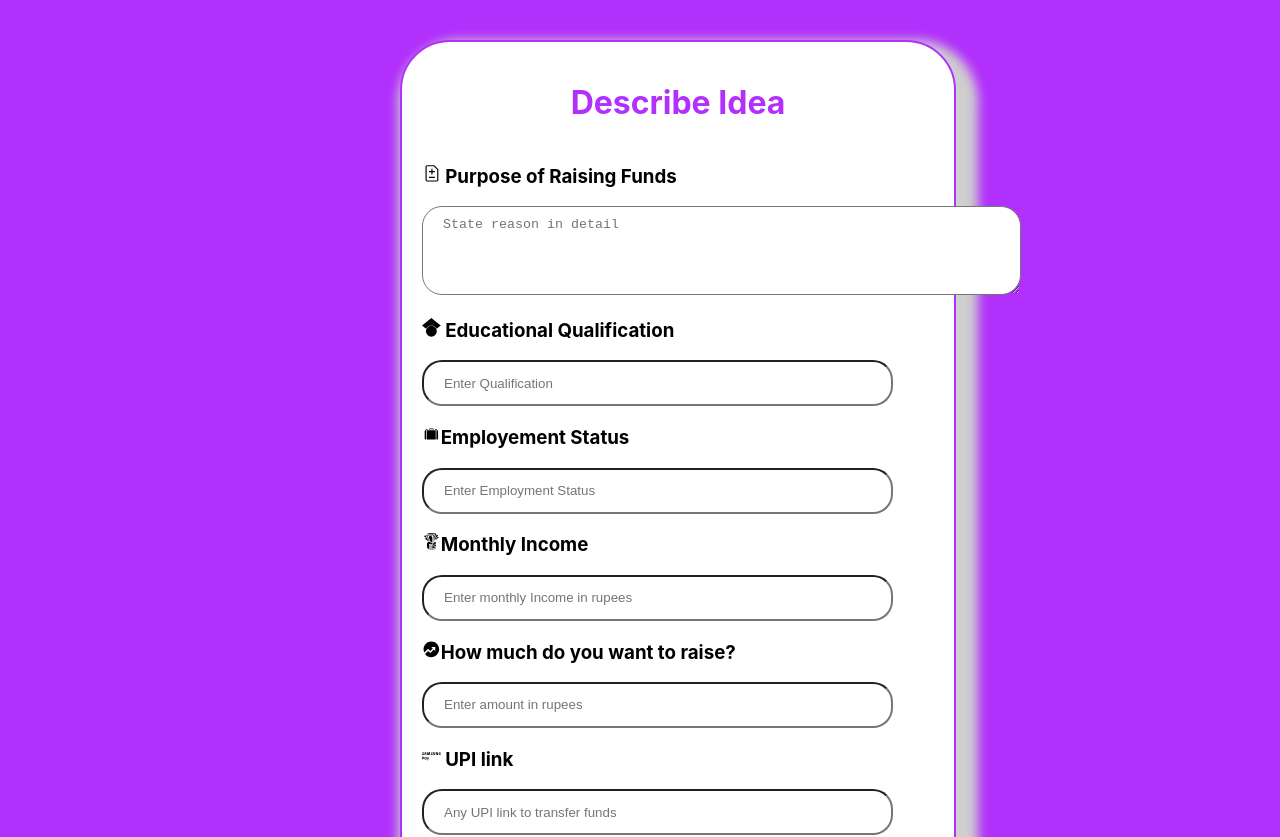
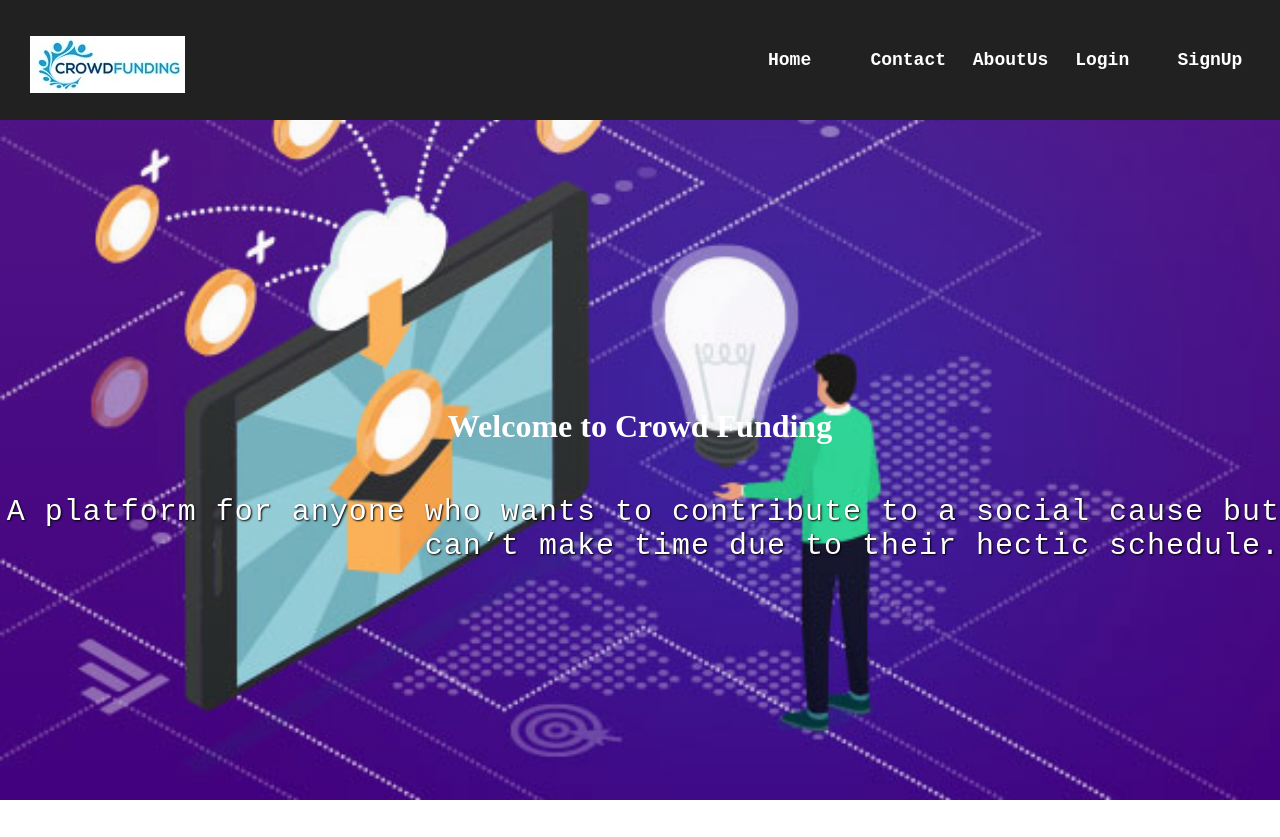
Before and after one commit to CrowdFunding8/CrowdFunding_, a React (Create React App) app: page / in a window 1280 px wide. Shown: the top 837 px of the page. After the commit the page ends 800 px from the top, so only its background shows below. Built offline with nearby package versions, Linux system fonts and the light colour scheme.

Commit message:
fix:routes

```diff
--- a/src/App.js
+++ b/src/App.js
@@ -1,8 +1,12 @@
 import { Routes, Route } from "react-router-dom"
-import Home from "./Components/Home/Home"
-import Login from "./Components/Login/Login"
-import Contact from "./Components/Contact/Contact"
-import About from "./Components/About/About"
+import Home from "./components/Home/Home"
+import Login from "./components/Login/Login"
+import Contact from "./components/Contact/Contact"
+import About from "./components/About/About"
+import Forgot from "./components/forgotPassword/forgot"
+import NewIdea from "./components/newIdea/newIdea"
+import Idea from "./components/ideas/idea"
+import Register from "./components/register/register"
 
 const App = () => { // component name should start with capital letter
   return ( //to access component within an component we use component as an tag
@@ -11,6 +15,11 @@ const App = () => { // component name should start with capital letter
           <Route path="/login"  element={<Login />} />
           <Route path="/contact"  element={<Contact />} />
           <Route path="/about" element={<About/>}/>
+          <Route path="/forgotPassword" element={<Forgot/>} />
+          <Route path="/Newideas" element={<NewIdea/>} />
+          <Route path="/ideas" element={<Idea/>}/>
+          <Route path="/register" element={<Register/>} />
+
      </Routes>
    //<> </>fragment used to when we need to use more than one tag
   )
--- a/src/index.js
+++ b/src/index.js
@@ -1,21 +1,18 @@
 import React from 'react';
 import ReactDOM from 'react-dom/client';
-import NewIdea from './components/newIdea/newIdea';
-// import Idea from './components/ideas/idea';
 import './index.css';
-// import App from './App';
+import App from './App';
 import reportWebVitals from './reportWebVitals';
-// import Register from './components/register/register';
-// import Forgot from './components/forgotPassword/forgot';
+import { BrowserRouter } from 'react-router-dom';
+
 
 const root = ReactDOM.createRoot(document.getElementById('root'));
 root.render(
   <React.StrictMode>
-    {/* <App /> */}
-    {/* <Register /> */}
-    {/* <Forgot /> */}
-    {/* <Idea/> */}
-    <NewIdea/>
+    <BrowserRouter>
+    <App />
+    </BrowserRouter>
+
   </React.StrictMode>
 );
 
```
Also changed, not shown: src/components/newIdea/newIdea.module.css (line endings or trailing spaces).
